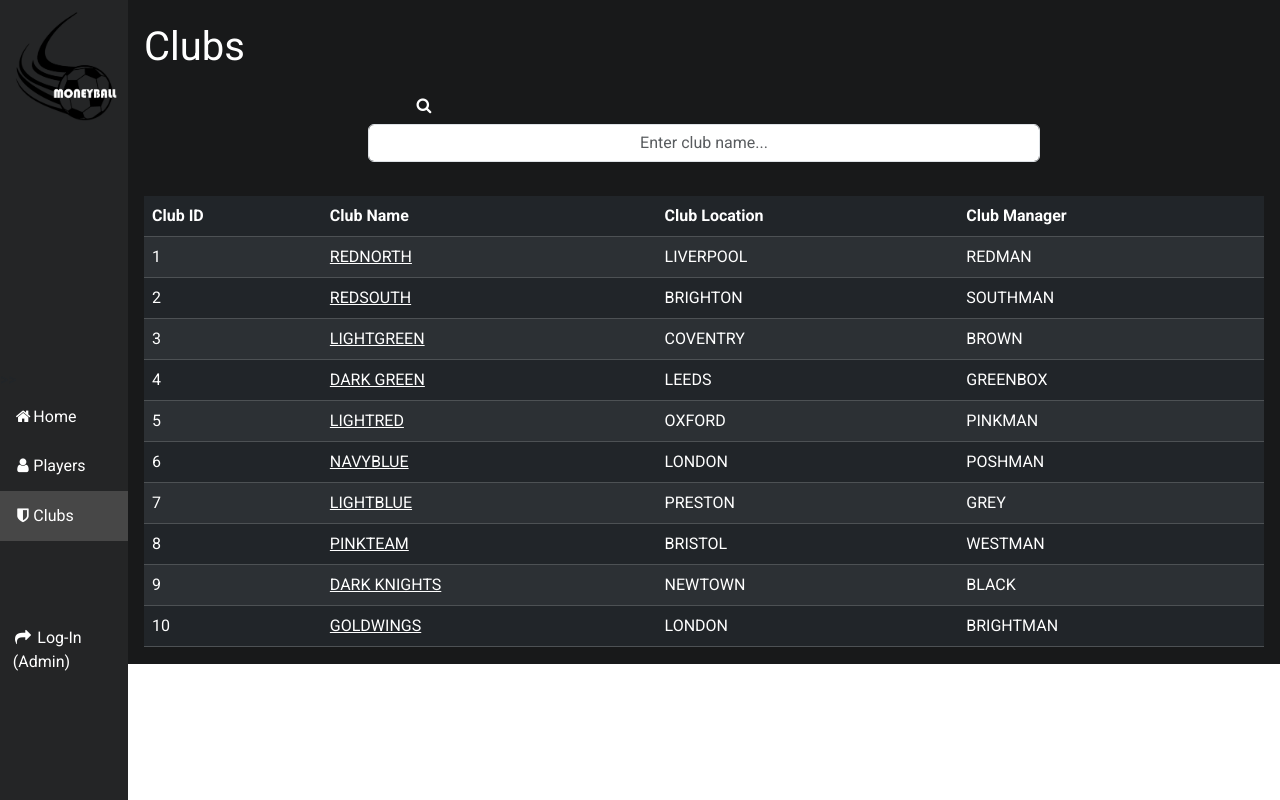
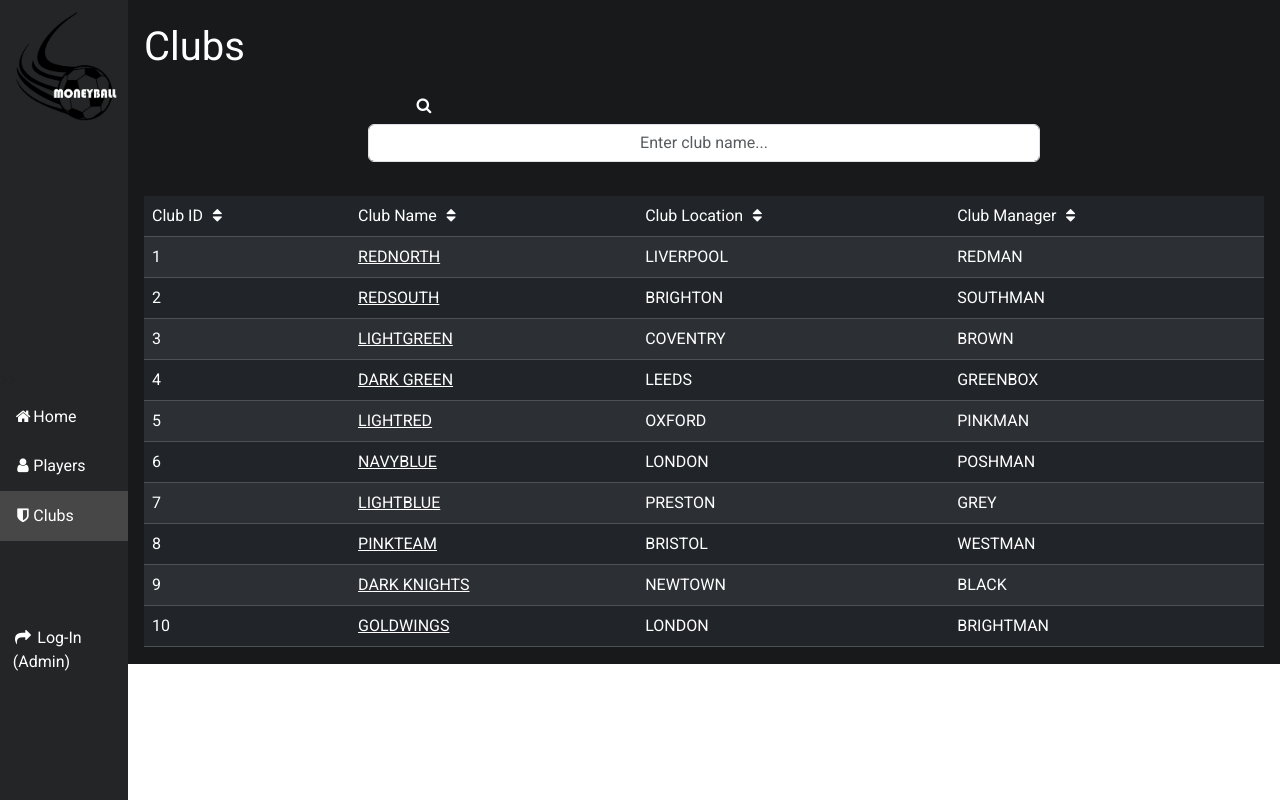
Before and after one commit to arthurmilner01/systems-development-group-project, a Flask app: page /clubs in a window 1280 px wide. Run offline with Flask 2, Linux system fonts and the light colour scheme; data comes from the database, SQL or seed files in the repository.

Commit message:
Club table

```diff
--- a/Dashboard/templates/clubs.html
+++ b/Dashboard/templates/clubs.html
@@ -13,7 +13,8 @@
       <thead>
         <tr>
           {% for col in clubHeadings %}
-            <th>{{ col }}</th>
+            <th><button class="button">{{ col }}</button>
+              <i class="fa fa-fw fa-sort"></i></th>
           {% endfor %}
         </tr>
       </thead>
```
